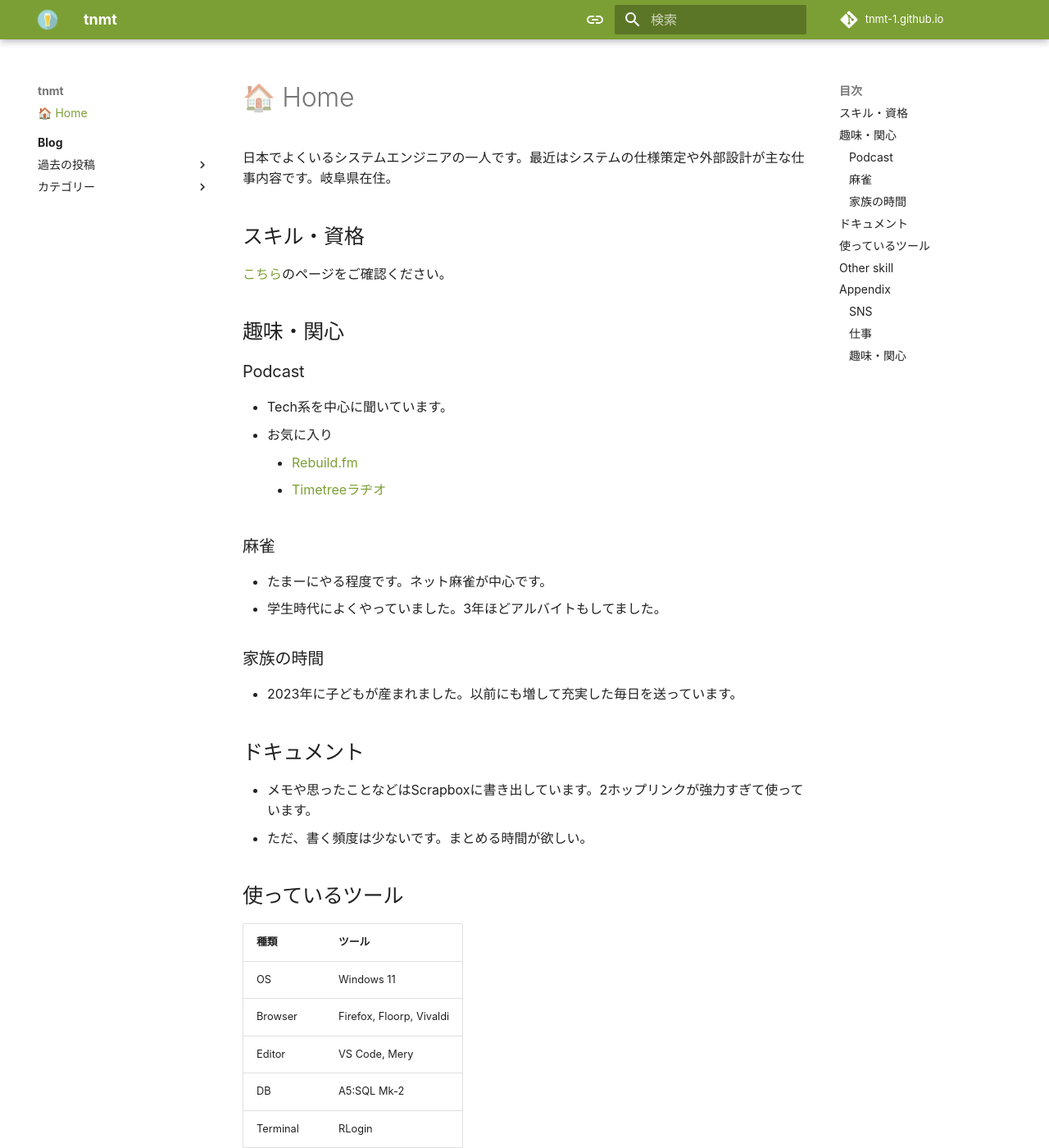
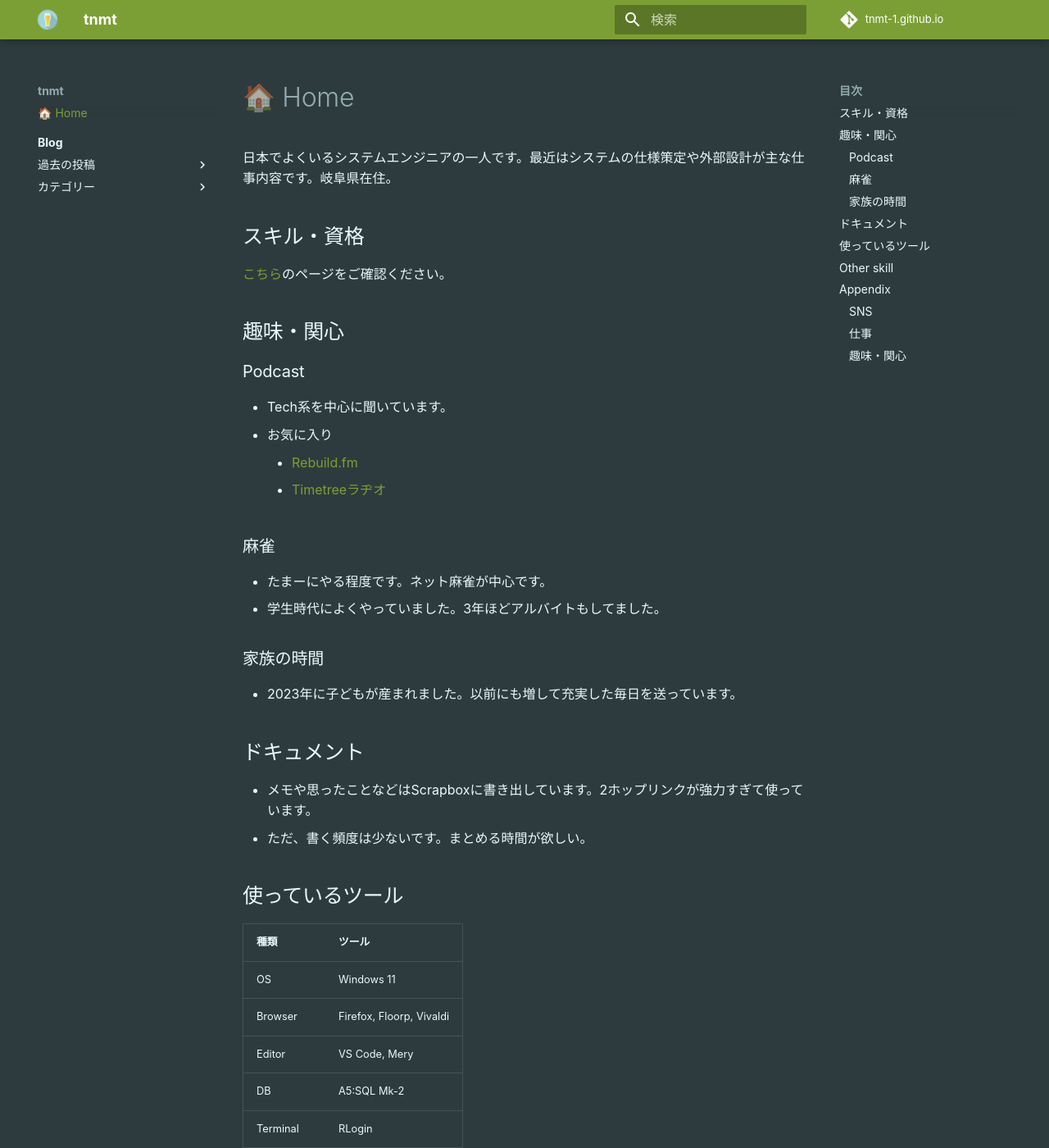
Before and after one commit to tnmt-1/tnmt-1.github.io, an MkDocs documentation site: the page built from docs/index.md, in a window 1280 px wide and 1400 px high. Shown: the whole window at 82% size. Built offline with MkDocs 1.6.1 and Material for MkDocs 9.7.7, drawn with Linux system fonts in a browser that asks for light colours; comment, search, counter and statistics services are not loaded.

Commit message:
カラーをダークだけにした

```diff
--- a/docs/stylesheets/extra.css
+++ b/docs/stylesheets/extra.css
@@ -1,5 +1,4 @@
-:root,
-[data-md-color-scheme="default"] {
+:root {
     --md-text-font: Inter, 源柔ゴシックL, Roboto, sans-serif;
     --md-code-font: Ubuntu mono, Roboto mono;
 
@@ -9,7 +8,8 @@
     --md-accent-fg-color: #54780d;
 }
 
-[data-md-color-scheme="slate"] {
+/* [data-md-color-scheme="slate"] { */
+[data-md-color-scheme="default"] {
     --md-hue: 190;
     --md-accent-fg-color: #90c820;
 
--- a/mkdocs.yml
+++ b/mkdocs.yml
@@ -40,24 +40,9 @@
         - toc.follow
         # - toc.integrate
     palette:
-        - media: "(prefers-color-scheme)"
-          toggle:
-              icon: material/link
-              name: Switch to light mode
-        - media: "(prefers-color-scheme: light)"
-          scheme: default
-          primary: custom
-          accent: custom
-          toggle:
-              icon: material/weather-night
-              name: Switch to dark mode
-        - media: "(prefers-color-scheme: dark)"
-          scheme: slate
-          primary: custom
-          accent: custom
-          toggle:
-              icon: material/weather-sunny
-              name: Switch to system preference
+        scheme: default
+        primary: custom
+        accent: custom
     logo: assets/images/logo.png
 
 # ナビから除外
```
